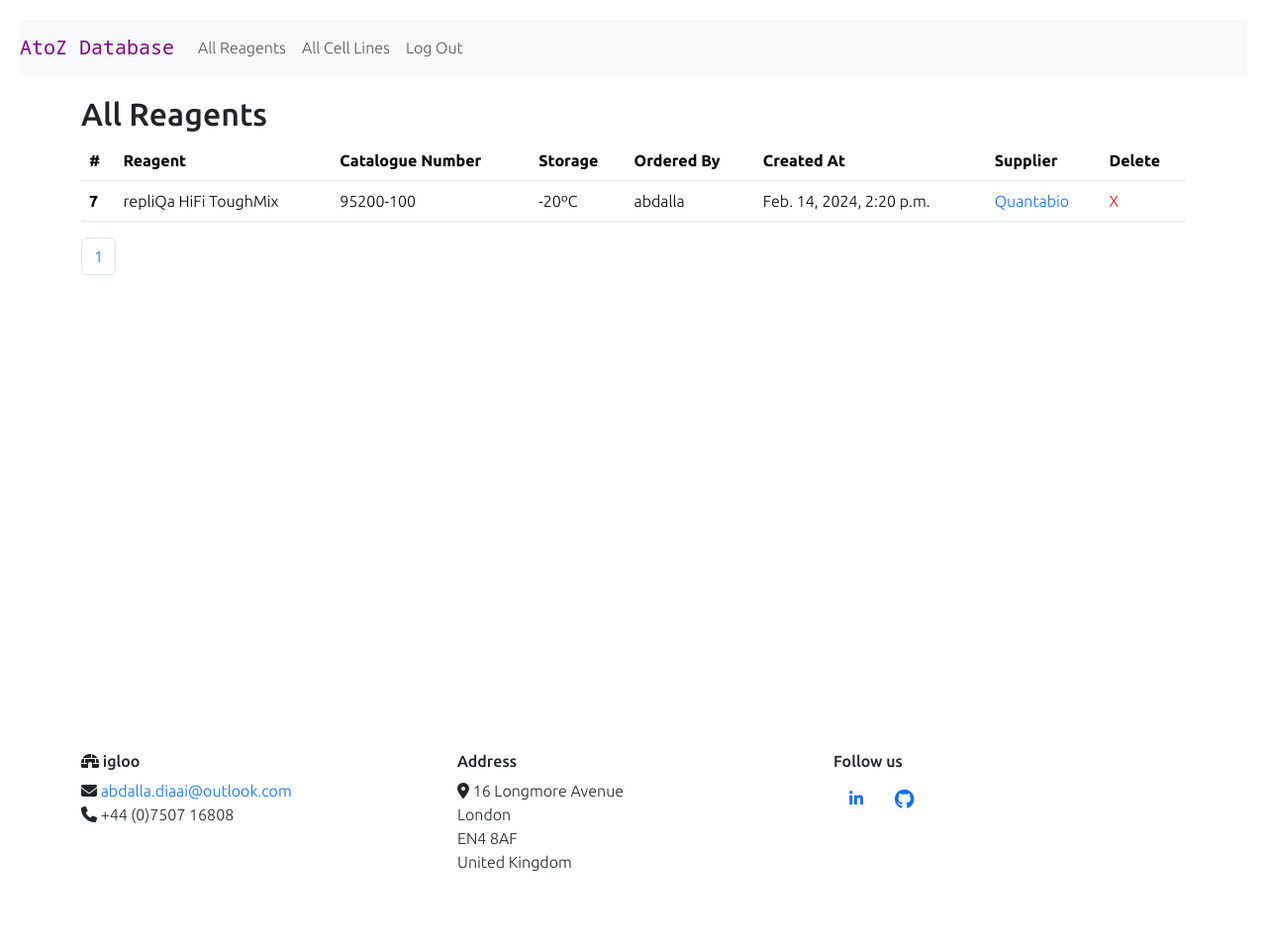
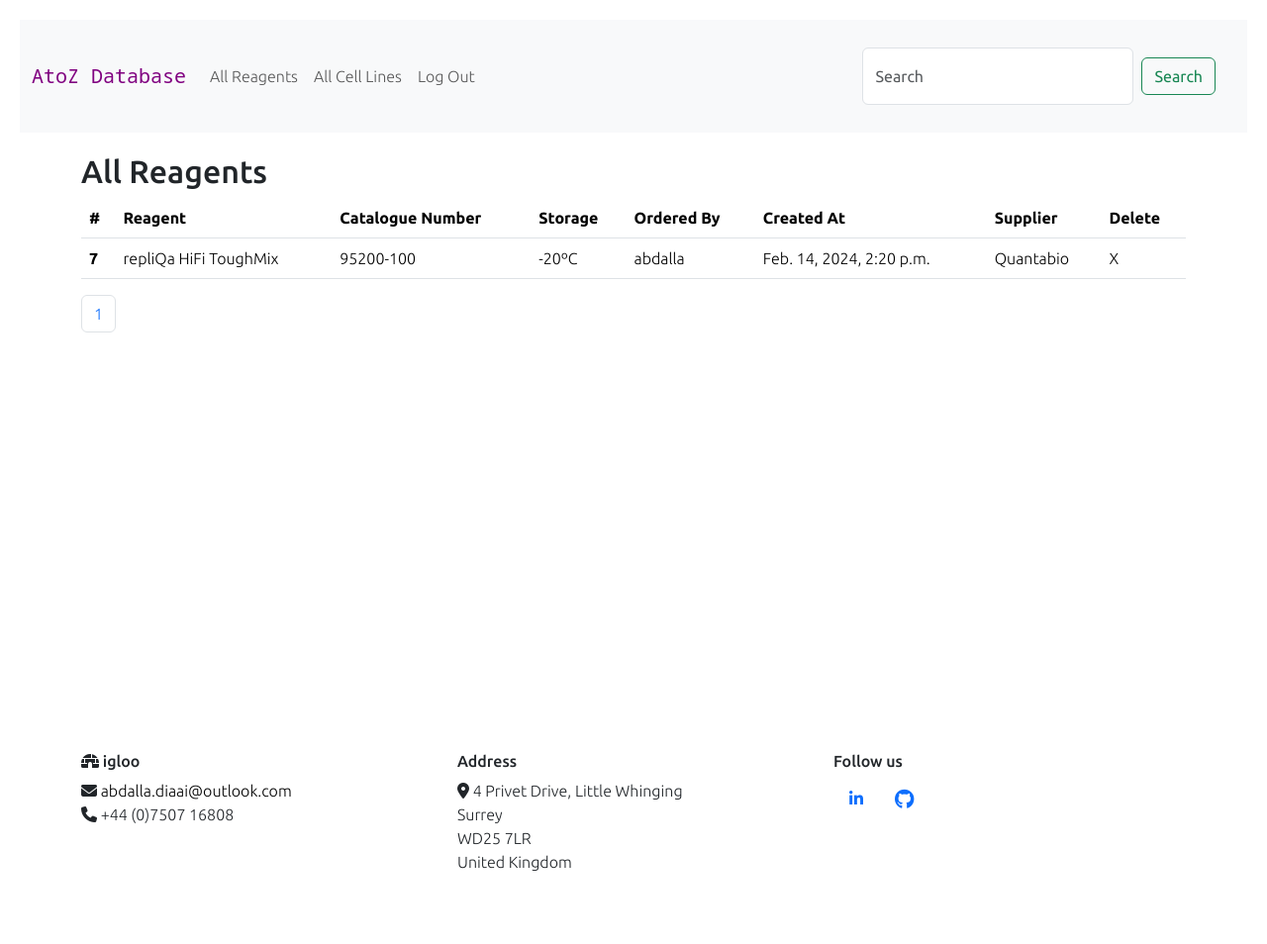
Before and after one commit to abdalla-diaai/A-Z-database, a Django app: page /view_reagents in a window 1280 px wide. Shown: the whole page at 99% size. Before the commit the page ends 880 px from the top, so only its background shows below. Run offline with Django 4.2, Linux system fonts and the light colour scheme; a user stored in the database is signed in; data comes from the database, SQL or seed files in the repository; both versions use the stored data as it was after the commit; some libraries are stand-ins or nearby versions.

Commit message:
added search bar and view, still need to modify search view.

```diff
--- a/AtoZ/reagents/static/reagents/styles.css
+++ b/AtoZ/reagents/static/reagents/styles.css
@@ -30,12 +30,8 @@ form {
     padding: 20px;
 }
 
-#delete {
+#delete:hover {
     color: red;
-}
-
-#delete:hover {
-    text-decoration: underline;
 }
 body {
     font-family: "Ubuntu", sans-serif;
@@ -49,6 +45,7 @@ body {
 
 a {
     text-decoration: none;
+    color: black;
 }
 
 footer {
--- a/AtoZ/reagents/templates/reagents/layout.html
+++ b/AtoZ/reagents/templates/reagents/layout.html
@@ -20,14 +20,17 @@
 </head>
 
 <body>
-    <nav class="navbar navbar-expand-lg navbar-light bg-light">
+    <nav class="navbar navbar-expand-lg bg-body-tertiary">
+        <div class="container-fluid">
+
         <a class="navbar-brand" href="{% url 'index' %}">AtoZ Database</a>
         <button class="navbar-toggler" type="button" data-bs-toggle="collapse" data-bs-target="#navbarNav"
             aria-controls="navbarNav" aria-expanded="false" aria-label="Toggle navigation">
             <span class="navbar-toggler-icon"></span>
         </button>
         <div class="collapse navbar-collapse" id="navbarNav">
-            <ul class="navbar-nav mr-auto">
+            <ul class="navbar-nav me-auto mb-2 mb-lg-0">
+
 
                 {% if user.is_authenticated %}
                 <li class="nav-item">
@@ -48,6 +51,11 @@
                 </li>
                 {% endif %}
             </ul>
+            <form class="d-flex" role="search">
+                <input class="form-control me-2" type="search" placeholder="Search" aria-label="Search">
+                <button class="btn btn-outline-success" type="submit">Search</button>
+            </form>
+        </div>
         </div>
     </nav>
     <main>
@@ -75,11 +83,11 @@
                         <h6>Address</h6>
                     </div>
                     <address>
-                        <i class="fa-solid fa-location-dot"></i> 16 Longmore Avenue
+                        <i class="fa-solid fa-location-dot"></i> 4 Privet Drive, Little Whinging
                         <br>
-                        London
+                        Surrey
                         <br>
-                        EN4 8AF
+                        WD25 7LR
                         <br>
                         United Kingdom
                     </address>
--- a/AtoZ/reagents/views.py
+++ b/AtoZ/reagents/views.py
@@ -158,3 +158,30 @@ def delete_cell(request, cell_id):
     cell = CellLine.objects.get(pk=cell_id)
     cell.delete()
     return HttpResponseRedirect(reverse("view_cells"))
+
+
+def search(request):
+    """function to perform search to take the user to the page"""
+
+    if request.method == "POST":
+        form = NewSearch(request.POST)
+        if form.is_valid():
+            search = form.cleaned_data["search"]
+            entries_list = util.list_entries()
+            close_match = [x for x in entries_list if re.search(search, x, re.IGNORECASE)]
+            for entry in entries_list:
+                if search.casefold() == entry.casefold():
+                    return HttpResponseRedirect(reverse("encyclopedia:view", args=[entry]))
+            if close_match:
+                return render(
+                request,
+                "encyclopedia/search.html",
+                {"close_match": close_match, "search_form": NewSearch()},
+            )
+            else:
+                messages.success(request, 'No results found.')
+                return render(
+                    request,
+                    "encyclopedia/search.html", {"search_form": NewSearch()},
+                )
+    return render(request, "encyclopedia/index.html", {"entries": util.list_entries()})
```
Also changed, not shown: AtoZ/reagents/templates/reagents/search.html (added, +21 -0 lines), AtoZ/db.sqlite3.
